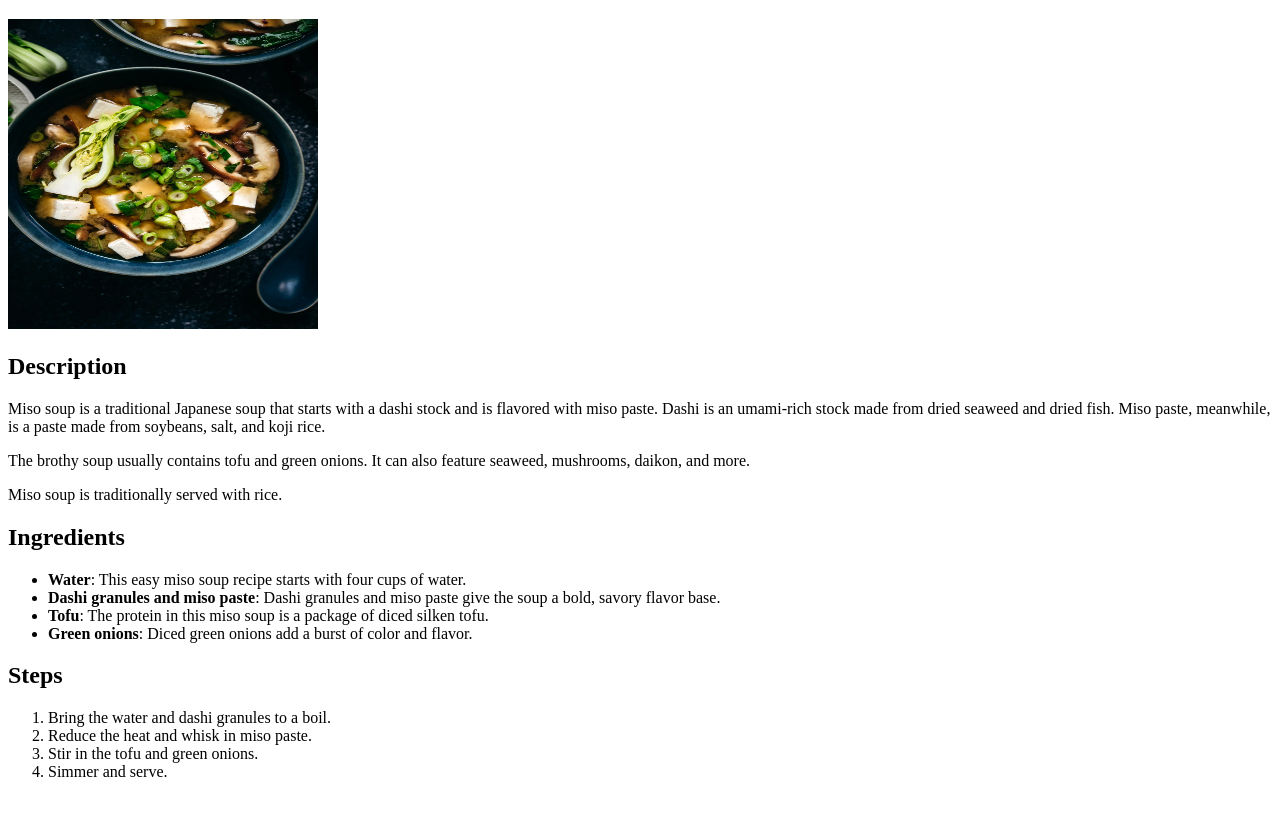
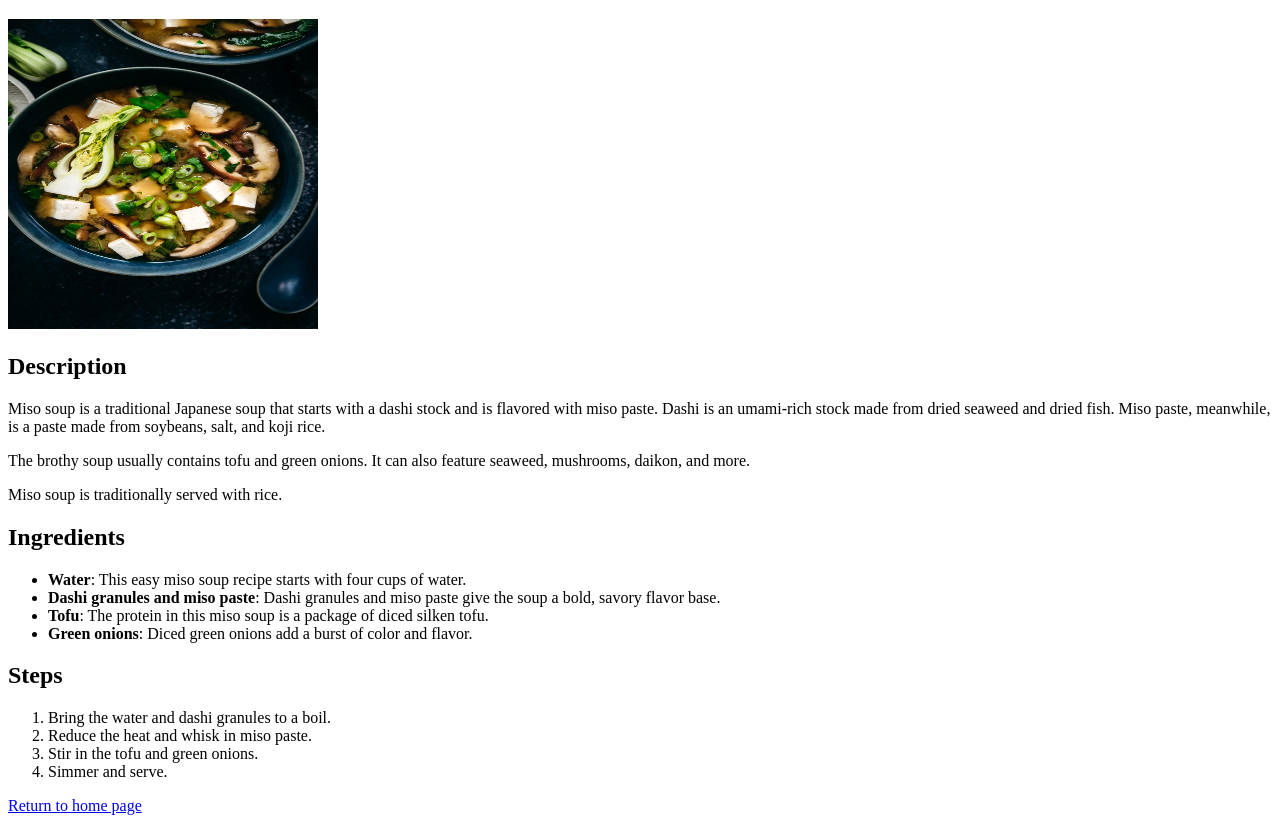
Before and after one commit to Extraden/odin-recipes, a plain HTML site: page recipes/miso-soup.html in a window 1280 px wide. Shown: the part 61-884 px from the top of the page. Before the commit the page ends 858 px from the top, so only its background shows below. Drawn offline with Linux system fonts and the light colour scheme.

Commit message:
Add a link 'Return to home page'

```diff
--- a/recipes/miso-soup.html
+++ b/recipes/miso-soup.html
@@ -27,5 +27,6 @@
         <li>Stir in the tofu and green onions.</li>
         <li>Simmer and serve.</li>
     </ol>
+    <a href="../index.html">Return to home page</a>
 </body>
 </html>
```
